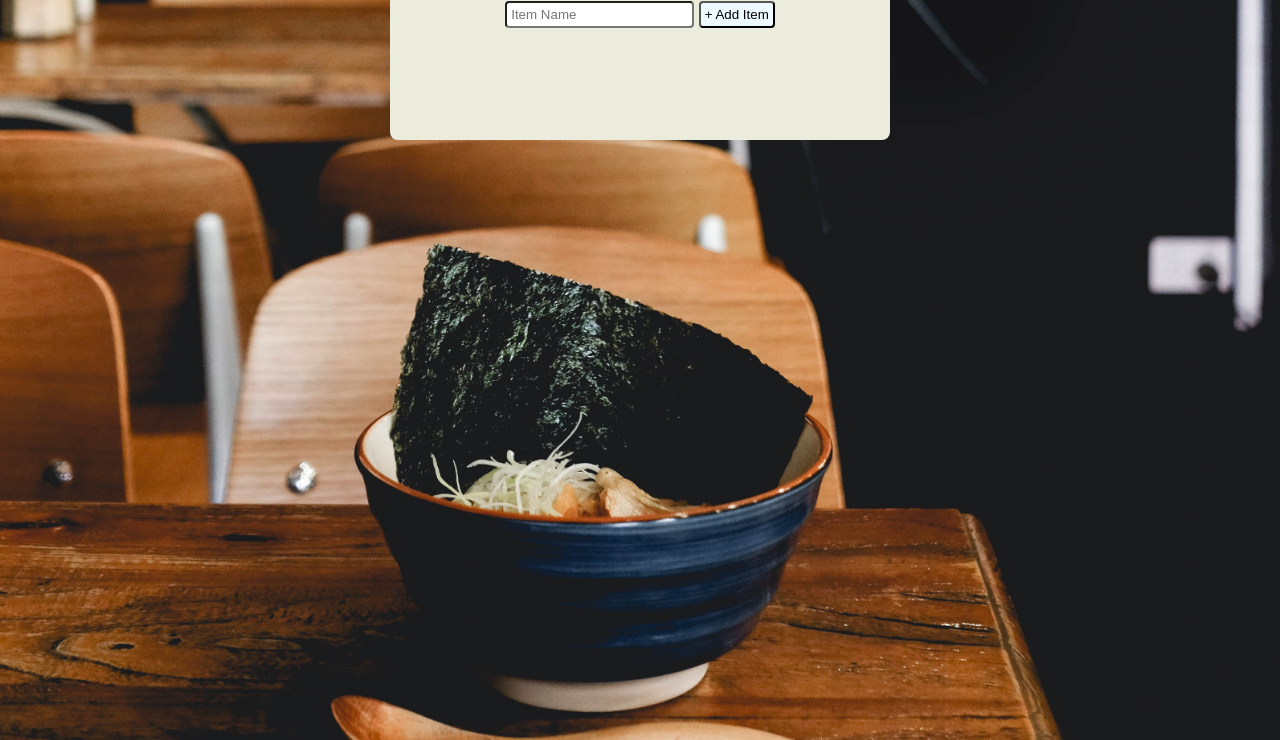
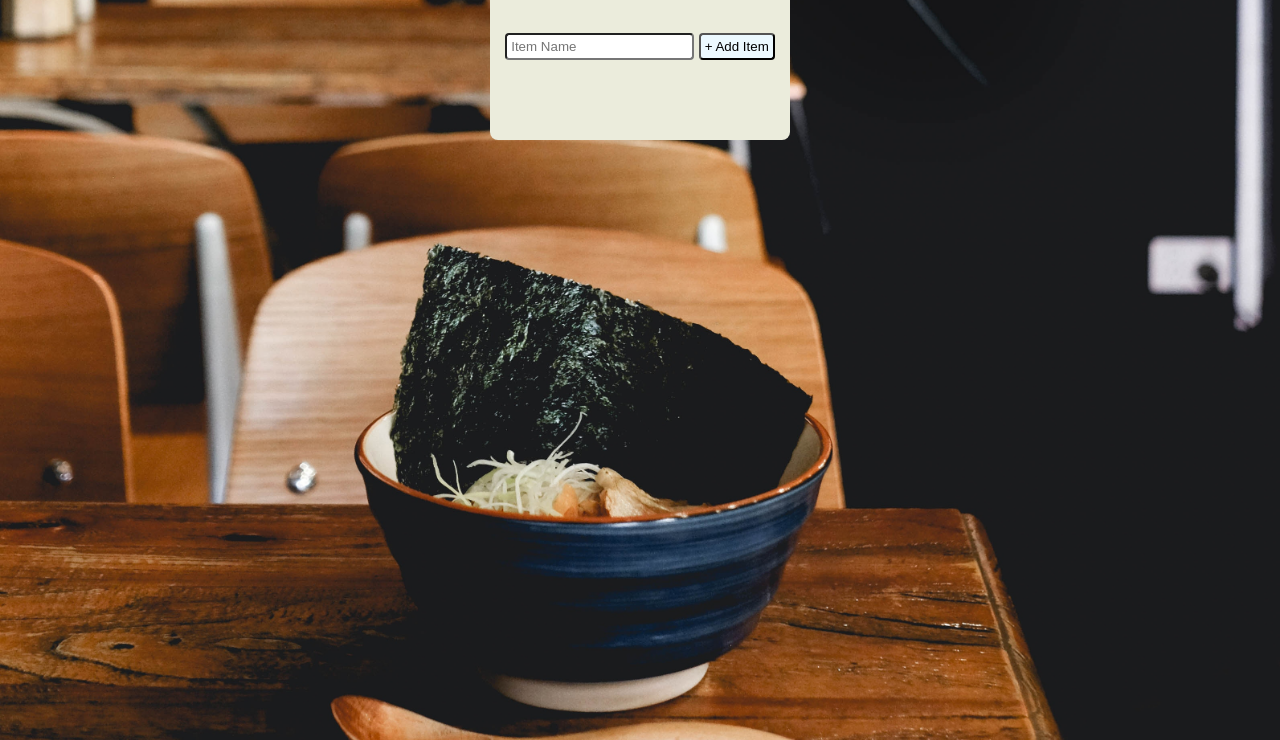
Before and after one commit to jma26/JavaScript30, a plain HTML site: page Local Storage and Event Delegation/index.html in a window 1280 px wide. Shown: the part 124-864 px from the top of the page. Drawn offline with Linux system fonts and the light colour scheme.

Commit message:
Add padding to ul, li elements and left align text on .list-container

```diff
--- a/Local Storage and Event Delegation/styles.css
+++ b/Local Storage and Event Delegation/styles.css
@@ -25,7 +25,7 @@ input {
     margin: 0 auto;
     min-height: 25vh;
     text-align: center;
-    width: 500px;
+    width: 300px;
 }
 
 .headline {
@@ -33,10 +33,20 @@ input {
     padding: 8px;
 }
 
+.list-container {
+    text-align: left;
+}
+
 input[type=submit] {
     background-color: #ECF9FF;
+    margin-bottom: 8px;
 }
 
 .item-list {
     list-style: none;
+    padding: 16px;
 }
+
+.item {
+    padding: 2px;
+}
```
